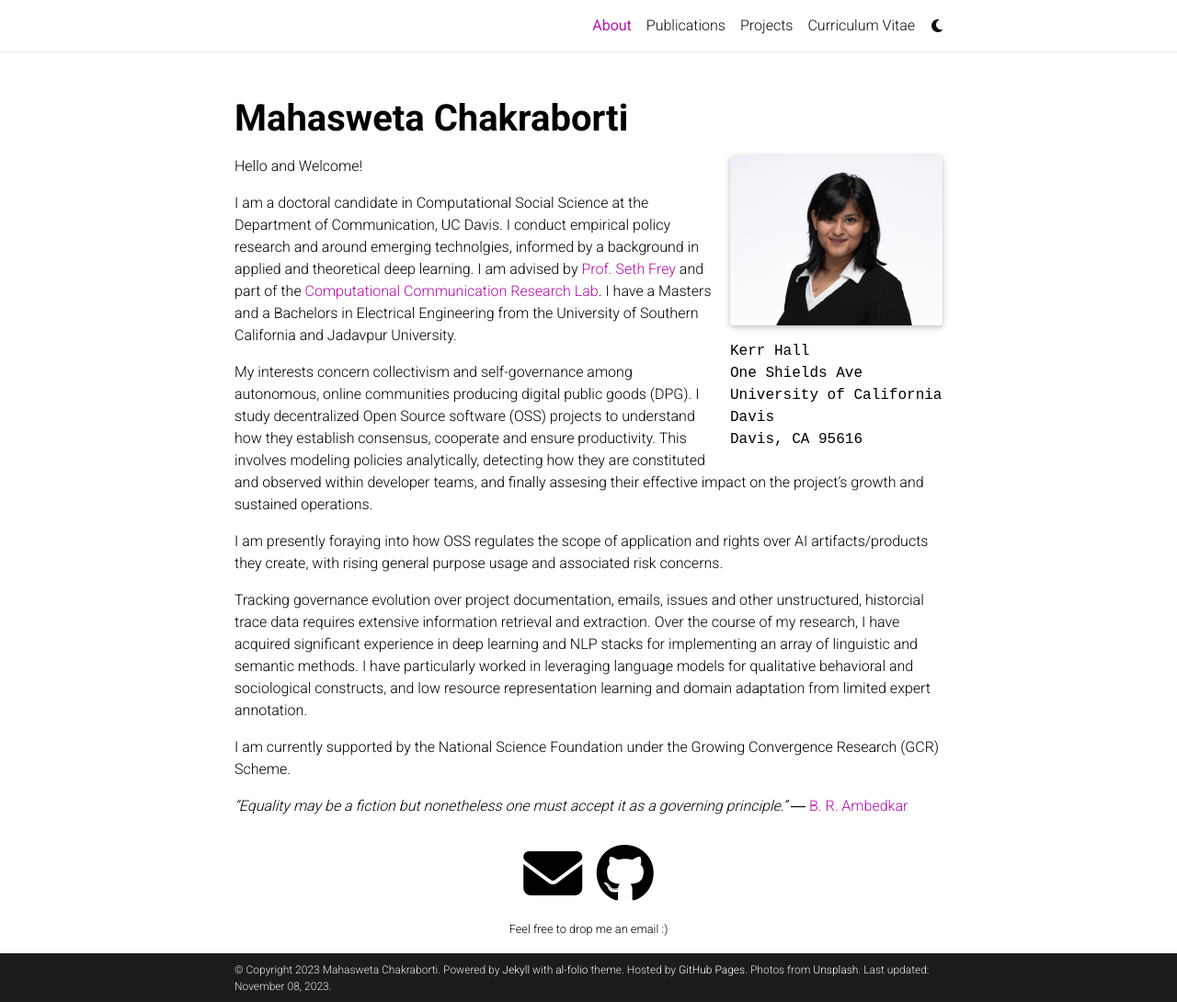
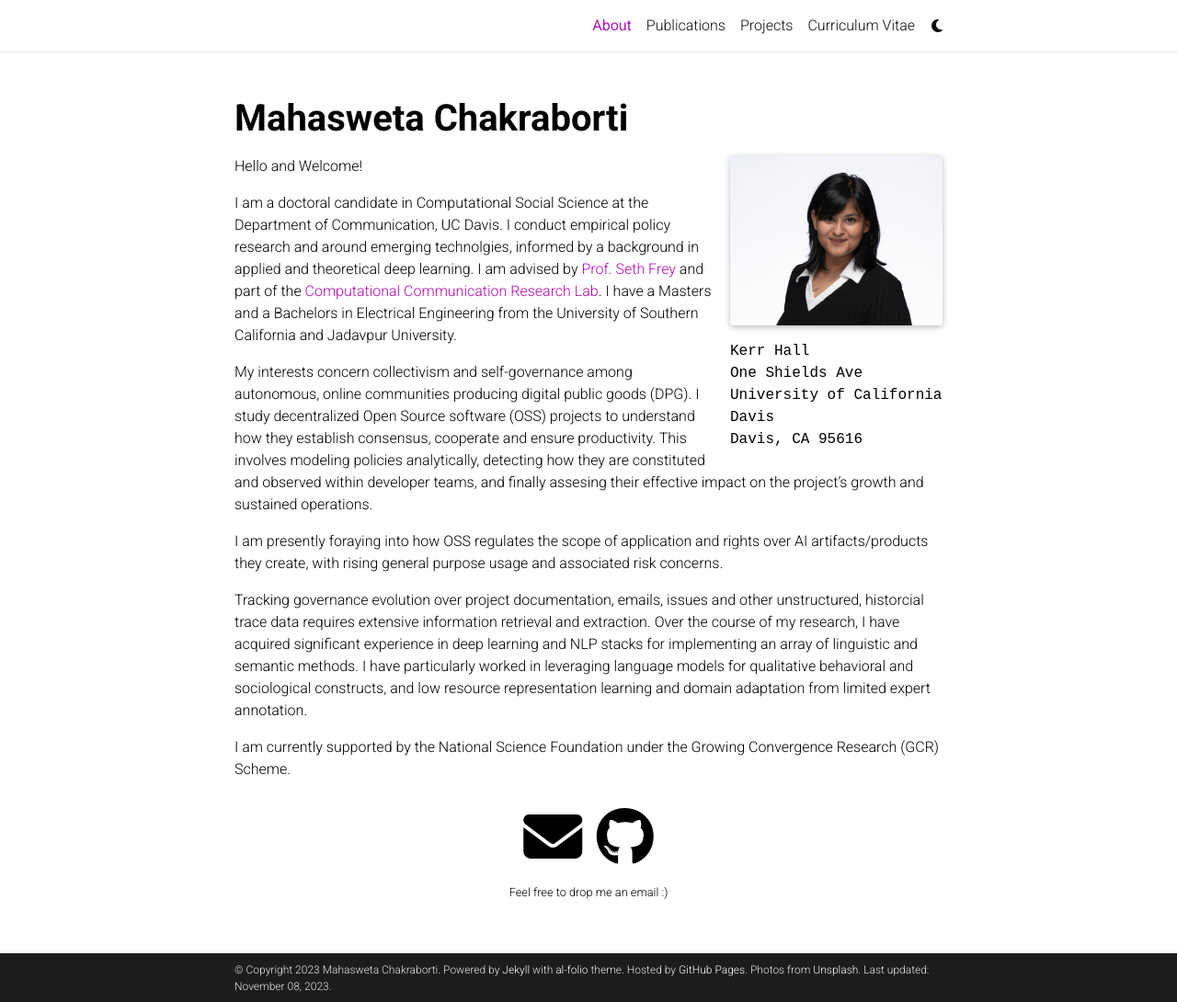
Before and after one commit to Mahasweta-usc/Mahasweta-usc.github.io, a Jekyll site: the page built from _pages/about.md, in a window 1280 px wide and 1090 px high. Shown: the whole window at 92% size. Built offline with Jekyll 4.4.1, drawn with Linux system fonts in a browser that asks for light colours; full-size pictures stand in for the smaller copies a plugin makes; comment, search, counter and statistics services are not loaded; a style sheet for code colours, icons or effects is not loaded.

```diff
--- a/_pages/about.md
+++ b/_pages/about.md
@@ -40,5 +40,3 @@
 Put your address / P.O. box / other info right below your picture. You can also disable any of these elements by editing `profile` property of the YAML header of your `_pages/about.md`. Edit `_bibliography/papers.bib` and Jekyll will render your [publications page](/al-folio/publications/) automatically.
 
 Link to your social media connections, too. This theme is set up to use [Font Awesome icons](http://fortawesome.github.io/Font-Awesome/) and [Academicons](https://jpswalsh.github.io/academicons/), like the ones below. Add your Facebook, Twitter, LinkedIn, Google Scholar, or just disable all of them. -->
-
-<em>“Equality may be a fiction but nonetheless one must accept it as a governing principle.”</em> ― <a href='https://globalcenters.columbia.edu/content/mumbai-bhimrao-ramji-ambedkar'>B. R. Ambedkar</a>
```
